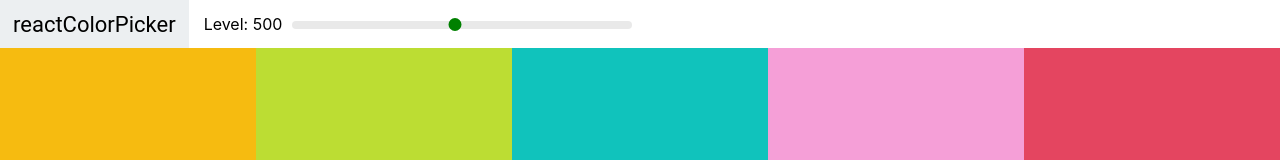
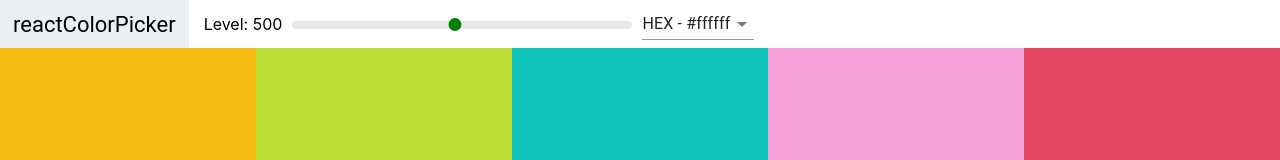
Before and after one commit to rohitbhati-rb/color-picker, a React (Create React App) app: page / in a window 1280 px wide. Shown: the top 160 px of the page. Built offline with nearby package versions, Linux system fonts and the light colour scheme.

Commit message:
Select Menu added from MaterialUI

```diff
--- a/package.json
+++ b/package.json
@@ -3,6 +3,7 @@
   "version": "0.1.0",
   "private": true,
   "dependencies": {
+    "@material-ui/core": "^4.11.4",
     "@testing-library/jest-dom": "^5.14.1",
     "@testing-library/react": "^11.2.7",
     "@testing-library/user-event": "^12.8.3",
--- a/src/Navbar.js
+++ b/src/Navbar.js
@@ -1,14 +1,26 @@
 import React, { Component } from 'react';
 
 // Components
+import Select from '@material-ui/core/Select';
+import { MenuItem } from '@material-ui/core';
 import Slider from 'rc-slider';
 // CSS
 import 'rc-slider/assets/index.css';
 import './css/Navbar.css';
 
 export class Navbar extends Component {
+  constructor(props) {
+    super(props);
+    this.state = { format: "hex" };
+    this.handleChange = this.handleChange.bind(this);
+  }
+  handleChange(e) {
+    this.setState({ format: e.target.value });
+    this.props.handleChange(e.target.value);
+  }
   render() {
     const { level, changeLevel } = this.props;
+    const { format } = this.state;
     return (
       <header className="Navbar">
         <div className="logo">
@@ -24,7 +36,15 @@ export class Navbar extends Component {
               step={100}
               onAfterChange={changeLevel}
             />
-          </div></div>
+          </div>
+        </div>
+        <div className="select-container">
+          <Select value={format} onChange={this.handleChange}>
+            <MenuItem value="hex">HEX - #ffffff</MenuItem>
+            <MenuItem value="rgb">RGB - rgb(255,255,255)</MenuItem>
+            <MenuItem value="rgba">RGBA - rgba(255,255,255,1.0)</MenuItem>
+          </Select>
+        </div>
       </header>
     )
   }
--- a/src/Palette.js
+++ b/src/Palette.js
@@ -10,21 +10,29 @@ import './css/Palette.css';
 class Palette extends Component {
   constructor(props) {
     super(props);
-    this.state = { level: 500 };
+    this.state = { level: 500, format: "hex" };
     this.changeLevel = this.changeLevel.bind(this);
+    this.changeFormat = this.changeFormat.bind(this);
   }
   changeLevel(level) {
     this.setState({ level });
   }
+  changeFormat(val) {
+    this.setState({ format: val });
+  }
   render() {
     const { colors } = this.props.palette;
-    const { level } = this.state;
+    const { level, format } = this.state;
     const colorBoxes = colors[level].map(color => (
-      <ColorBox background={color.hex} name={color.name} />
+      <ColorBox background={color[format]} name={color.name} />
     ));
     return (
       <div className="Palette">
-        <Navbar level={level} changeLevel={this.changeLevel} />
+        <Navbar
+          level={level}
+          changeLevel={this.changeLevel}
+          handleChange={this.changeFormat}
+        />
         {/* Navbar goes here */}
         <div className="Palette-colors">
           {colorBoxes}
```
Also changed, not shown: 1 other file (tests, documents, lock files or other folders).
